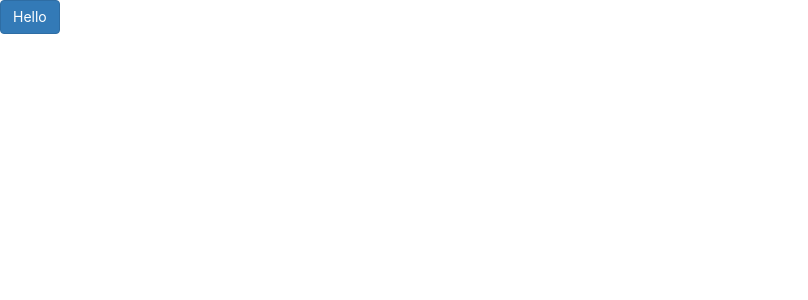
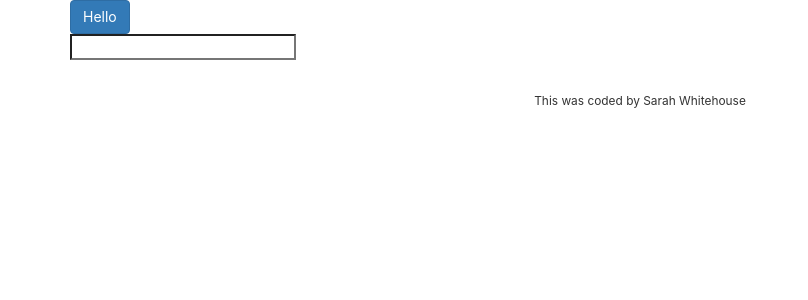
Before and after one commit to sarahwhitehouse17/dictionary-project, a React (Create React App) app: page / in a window 1280 px wide. Shown: the top 300 px of the page, without its empty margins (0-808 px from the left). Built offline with nearby package versions, Linux system fonts and the light colour scheme.

Commit message:
Created search engine

```diff
--- a/src/App.css
+++ b/src/App.css
@@ -0,0 +1,3 @@
+.App footer {
+  margin: 30px 0;
+}
--- a/src/App.js
+++ b/src/App.js
@@ -1,13 +1,22 @@
 import "./App.css";
+import Dictionary from "./Dictionary"
 
 function App() {
   return (
     <div className="App">
-      <header className="App-header">
-        <a href="./" className="btn btn-primary">
-          Hello
-        </a>
-      </header>
+      <div className="container">
+        <header className="App-header">
+          <a href="./" className="btn btn-primary text-center">
+            Hello
+          </a>
+        </header>
+        <main>
+          <Dictionary />
+        </main>
+        <footer className="text-center App-footer">
+          <small>This was coded by Sarah Whitehouse</small>
+        </footer>
+      </div>
     </div>
   );
 }
--- /dev/null
+++ b/src/Dictionary.css
@@ -0,0 +1,3 @@
+.Dictionary {
+    background-color: red;
+}
--- /dev/null
+++ b/src/Dictionary.js
@@ -0,0 +1,26 @@
+import React, { useState } from "react";
+import "./Dictionary.css";
+
+//Create form
+//Funcion for onSubmit
+//Funcion for onChange
+//console.log the value to check all linked up
+
+export default function Dictionary() {
+  let [keyword, setKeyword] = useState("");
+
+  function handleSubmit(event) {
+    event.preventDefault();
+    alert(`searching for ${keyword}`);
+  }
+
+  function handleKeyword(event) {
+    setKeyword(event.target.value);
+  }
+
+  return (
+    <form onSubmit={handleSubmit}>
+      <input type="search" onChange={handleKeyword}></input>
+    </form>
+  );
+}
```
